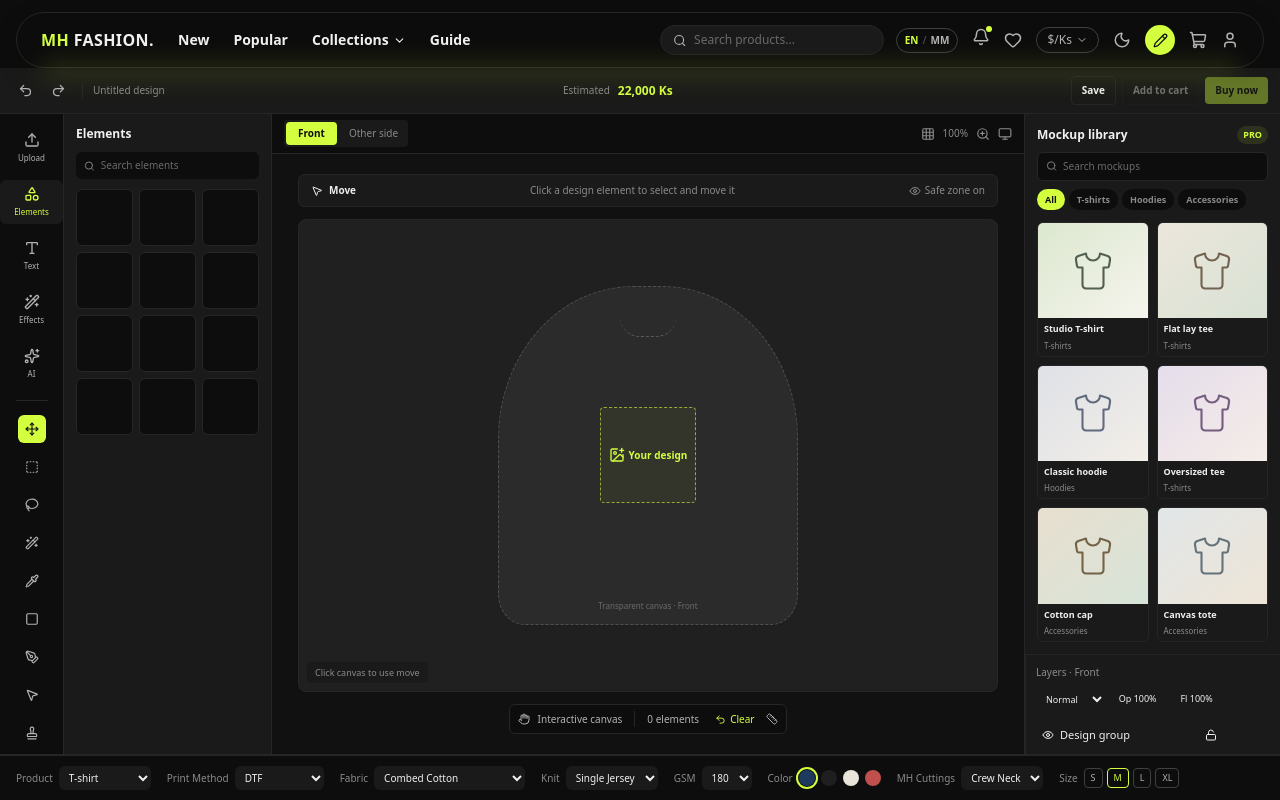
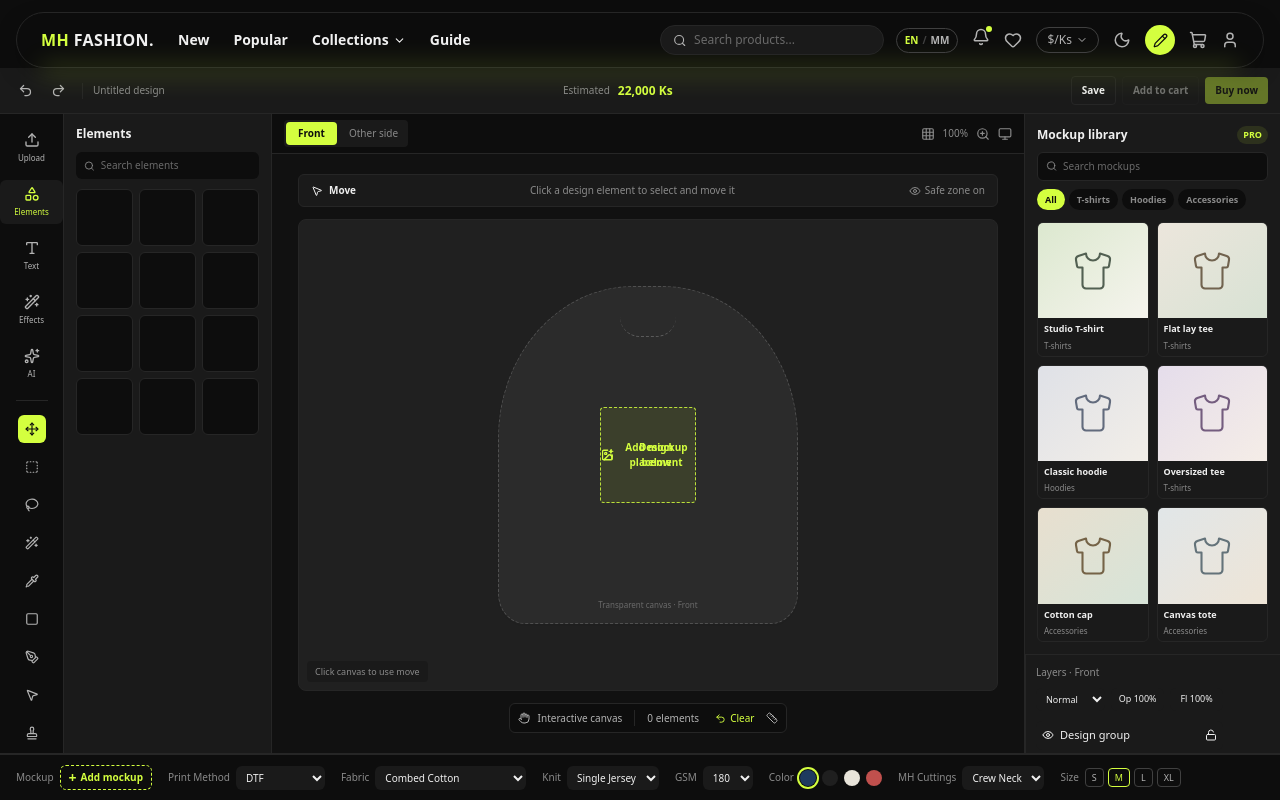
Before and after one commit to mhfashion/mhfashion, a Next.js app in the folder apps/web/: page /create in a window 1280 px wide. Built offline with nearby package versions, Linux system fonts and the light colour scheme.

Commit message:
Connect editor product slot to mockups

```diff
--- a/apps/web/src/app/create/page.tsx
+++ b/apps/web/src/app/create/page.tsx
@@ -31,11 +31,14 @@ export default function EditorPage() {
   const [layers, setLayers] = useState(INITIAL_LAYERS);
   const [selectedLayerId, setSelectedLayerId] = useState<string | null>("f1");
   const [mockup, setMockup] = useState<MockupId | null>(null);
+  const [mockupLibraryOpen, setMockupLibraryOpen] = useState(false);
   const [selection, setSelection] = useState<AttributeSelection>({ product: "T-shirt", printMethod: "DTF", fabricType: "Combed Cotton", knitStructure: "Single Jersey", gsm: "180", color: "Navy", cutting: "Crew Neck", size: "M" });
 
   const toggleLayerField = (side: Side, id: string, field: "visible" | "locked") => setLayers((prev) => ({ ...prev, [side]: prev[side].map((layer) => layer.id === id ? { ...layer, [field]: !layer[field] } : layer) }));
   const addLayer = (name: string, id: string) => setLayers((prev) => ({ ...prev, [activeSide]: [...prev[activeSide], { id, name, visible: true, locked: false, isGroup: false }] }));
   const removeLayer = (id: string) => setLayers((prev) => ({ ...prev, [activeSide]: prev[activeSide].filter((layer) => layer.id !== id) }));
+  const mockupName = mockup ? ({ studio: "Studio T-shirt", flatlay: "Flat lay tee", hoodie: "Classic hoodie", oversized: "Oversized tee", cap: "Cotton cap", tote: "Canvas tote" }[mockup] ?? "Mockup") : null;
+  const chooseMockup = (id: MockupId) => { setMockup(id); setMockupLibraryOpen(false); };
 
   return (
     <div className="flex h-screen min-h-[680px] flex-col overflow-hidden bg-bg">
@@ -51,15 +54,16 @@ export default function EditorPage() {
         {activePanel && <EditorFlyout panel={activePanel} />}
 
         <main className="flex min-w-0 flex-1 flex-col overflow-hidden bg-[#f4f4f1] dark:bg-[#111]">
-          <InteractiveCanvas activeTool={activeTool} activeSide={activeSide} onAddLayer={addLayer} onRemoveLayer={removeLayer} />
+          <InteractiveCanvas activeTool={activeTool} activeSide={activeSide} mockupName={mockupName} onAddLayer={addLayer} onRemoveLayer={removeLayer} />
         </main>
 
         <aside className="hidden w-64 shrink-0 flex-col overflow-hidden border-l border-border bg-bg-surface lg:flex">
-          <div className="min-h-0 flex-1 overflow-y-auto"><MockupLibrary selected={mockup} onSelect={setMockup} /><LayersPanel side={activeSide} layers={layers[activeSide]} selectedLayerId={selectedLayerId} onSelectLayer={setSelectedLayerId} onToggleVisible={(id) => toggleLayerField(activeSide, id, "visible")} onToggleLock={(id) => toggleLayerField(activeSide, id, "locked")} /></div>
+          <div className="min-h-0 flex-1 overflow-y-auto"><MockupLibrary selected={mockup} onSelect={chooseMockup} /><LayersPanel side={activeSide} layers={layers[activeSide]} selectedLayerId={selectedLayerId} onSelectLayer={setSelectedLayerId} onToggleVisible={(id) => toggleLayerField(activeSide, id, "visible")} onToggleLock={(id) => toggleLayerField(activeSide, id, "locked")} /></div>
           {mockup && <div className="border-t border-border p-3"><div className="mb-2 text-[10px] font-semibold text-accent">Mockup selected</div><button onClick={() => setMockup(null)} className="w-full rounded border border-border px-2 py-1.5 text-[10px] text-text-secondary">Remove mockup</button></div>}
         </aside>
       </div>
-      <div className="shrink-0 border-t border-border bg-bg"><AttributeBar selection={selection} onChange={setSelection} /></div>
+      <div className="shrink-0 border-t border-border bg-bg"><AttributeBar selection={selection} onChange={setSelection} mockupName={mockupName} onAddMockup={() => setMockupLibraryOpen(true)} onRemoveMockup={() => setMockup(null)} /></div>
+      {mockupLibraryOpen && <div className="fixed inset-0 z-50 flex items-end justify-center bg-black/50 p-3 sm:items-center"><div className="max-h-[85vh] w-full max-w-md overflow-y-auto rounded-xl border border-border bg-bg-surface shadow-2xl"><div className="flex items-center justify-between border-b border-border px-3 py-2"><span className="text-xs font-bold">Add a mockup</span><button type="button" onClick={() => setMockupLibraryOpen(false)} className="text-lg text-text-muted">×</button></div><MockupLibrary selected={mockup} onSelect={chooseMockup} /></div></div>}
     </div>
   );
 }
--- a/apps/web/src/components/editor/AttributeBar.tsx
+++ b/apps/web/src/components/editor/AttributeBar.tsx
@@ -93,9 +93,15 @@ function Select({
 export default function AttributeBar({
   selection,
   onChange,
+  mockupName,
+  onAddMockup,
+  onRemoveMockup,
 }: {
   selection: AttributeSelection;
   onChange: (next: AttributeSelection) => void;
+  mockupName?: string | null;
+  onAddMockup?: () => void;
+  onRemoveMockup?: () => void;
 }) {
   const fabricOptions = FABRIC_BY_PRINT_METHOD[selection.printMethod] ?? [];
   const knitOptions = KNIT_BY_FABRIC[selection.fabricType] ?? [];
@@ -123,12 +129,18 @@ export default function AttributeBar({
 
   return (
     <div className="border-t border-border px-4 py-2.5 flex items-center gap-4 flex-wrap">
-      <Field label="Product">
-        <Select
-          value={selection.product}
-          options={PRODUCTS}
-          onChange={(product) => onChange({ ...selection, product })}
-        />
+      <Field label="Mockup">
+        {mockupName ? (
+          <div className="flex items-center gap-1.5 rounded-md border border-accent/40 bg-accent/5 px-1.5 py-1">
+            <span className="max-w-24 truncate text-[10px] font-semibold text-accent">{mockupName}</span>
+            <button type="button" onClick={onAddMockup} className="text-[9px] text-text-secondary hover:text-accent">Replace</button>
+            <button type="button" onClick={onRemoveMockup} className="text-[9px] text-text-muted hover:text-accent">×</button>
+          </div>
+        ) : (
+          <button type="button" onClick={onAddMockup} className="flex items-center gap-1 rounded-md border border-dashed border-accent px-2 py-1 text-[10px] font-semibold text-accent hover:bg-accent/10">
+            <span className="text-sm leading-none">+</span> Add mockup
+          </button>
+        )}
       </Field>
 
       <Field label="Print Method">
--- a/apps/web/src/components/editor/InteractiveCanvas.tsx
+++ b/apps/web/src/components/editor/InteractiveCanvas.tsx
@@ -25,7 +25,7 @@ const toolMessages: Partial<Record<ToolId, string>> = {
   zoom: "Click to zoom in",
 };
 
-export default function InteractiveCanvas({ activeTool, activeSide, onAddLayer, onRemoveLayer }: { activeTool: ToolId; activeSide: Side; onAddLayer: (name: string, id: string) => void; onRemoveLayer: (id: string) => void }) {
+export default function InteractiveCanvas({ activeTool, activeSide, mockupName, onAddLayer, onRemoveLayer }: { activeTool: ToolId; activeSide: Side; mockupName?: string | null; onAddLayer: (name: string, id: string) => void; onRemoveLayer: (id: string) => void }) {
   const [marks, setMarks] = useState<Mark[]>([]);
   const [zoom, setZoom] = useState(100);
   const [status, setStatus] = useState(toolMessages.move);
@@ -71,7 +71,7 @@ export default function InteractiveCanvas({ activeTool, activeSide, onAddLayer,
       <div className="flex min-h-0 flex-1 flex-col items-center justify-center gap-3 overflow-auto p-3 sm:p-5">
         <div className="flex w-full max-w-[700px] items-center justify-between rounded-md border border-border bg-bg-surface px-3 py-2 text-[10px] text-text-muted"><span className="flex items-center gap-1.5 font-semibold capitalize text-text-primary"><MousePointer2 size={12} /> {activeTool.replace("-", " ")}</span><span>{status}</span><span className="hidden items-center gap-1 sm:flex"><Eye size={12} /> Safe zone on</span></div>
         <div onClick={handleCanvasClick} className="relative flex aspect-[4/3] w-full max-w-[700px] cursor-crosshair items-center justify-center overflow-hidden rounded-lg border border-border bg-[linear-gradient(45deg,#e7e7e3_25%,transparent_25%),linear-gradient(-45deg,#e7e7e3_25%,transparent_25%),linear-gradient(45deg,transparent_75%,#e7e7e3_75%),linear-gradient(-45deg,transparent_75%,#e7e7e3_75%)] bg-[length:22px_22px] bg-[position:0_0,0_11px,11px_-11px,-11px_0px] dark:bg-[#202020] dark:bg-none">
-          <div className="relative flex h-[72%] w-[43%] min-w-[150px] items-center justify-center rounded-[45%_45%_9%_9%] border border-dashed border-text-muted/40 bg-white/50 shadow-sm dark:bg-white/5"><div className="absolute top-[9%] h-5 w-14 rounded-b-full border-b border-dashed border-text-muted/50" /><div className="flex h-24 w-24 items-center justify-center rounded border border-dashed border-accent/60 bg-accent/5 text-center text-[10px] font-semibold text-accent"><ImagePlus size={16} className="mr-1" /> Your design</div><span className="absolute bottom-3 text-[8px] text-text-faint">Transparent canvas · {activeSide}</span></div>
+          <div className="relative flex h-[72%] w-[43%] min-w-[150px] items-center justify-center rounded-[45%_45%_9%_9%] border border-dashed border-text-muted/40 bg-white/50 shadow-sm dark:bg-white/5"><div className="absolute top-[9%] h-5 w-14 rounded-b-full border-b border-dashed border-text-muted/50" />{mockupName ? <button type="button" onClick={(event) => { event.stopPropagation(); setStatus(`${mockupName} selected · drag to place`); }} className="absolute inset-3 rounded-[40%_40%_8%_8%] border border-accent/50 bg-gradient-to-b from-white/75 to-[#dbe5d1]/70 text-[9px] font-semibold text-text-secondary shadow-md dark:from-white/10 dark:to-white/5">{mockupName}<span className="mt-1 block text-[8px] font-normal text-accent">Mockup placement</span></button> : <div className="flex h-24 w-24 items-center justify-center rounded border border-dashed border-accent/60 bg-accent/5 text-center text-[10px] font-semibold text-accent"><ImagePlus size={16} className="mr-1" /> Add mockup below</div>}<div className="pointer-events-none absolute flex h-24 w-24 items-center justify-center rounded border border-dashed border-accent/60 bg-accent/5 text-center text-[10px] font-semibold text-accent"><ImagePlus size={14} className="mr-1" /> Design placement</div><span className="absolute bottom-3 text-[8px] text-text-faint">{mockupName ? "Mockup preview · " : "Transparent canvas · "}{activeSide}</span></div>
           {marks.map((mark) => <button key={mark.id} onClick={(event) => { event.stopPropagation(); setSelected(mark.id); setStatus(`${mark.kind} selected`); }} style={{ left: `${mark.x}%`, top: `${mark.y}%` }} className={`absolute flex h-9 w-16 -translate-x-1/2 -translate-y-1/2 items-center justify-center rounded border text-[9px] font-bold ${selected === mark.id ? "border-accent bg-accent/20 text-accent" : "border-border bg-bg-surface/90 text-text-primary"}`}>{mark.kind === "Text" ? <Type size={12} /> : mark.kind}</button>)}
           <span className="absolute bottom-2 left-2 rounded bg-bg-surface/90 px-2 py-1 text-[9px] text-text-muted">Click canvas to use {activeTool}</span>
         </div>
```
